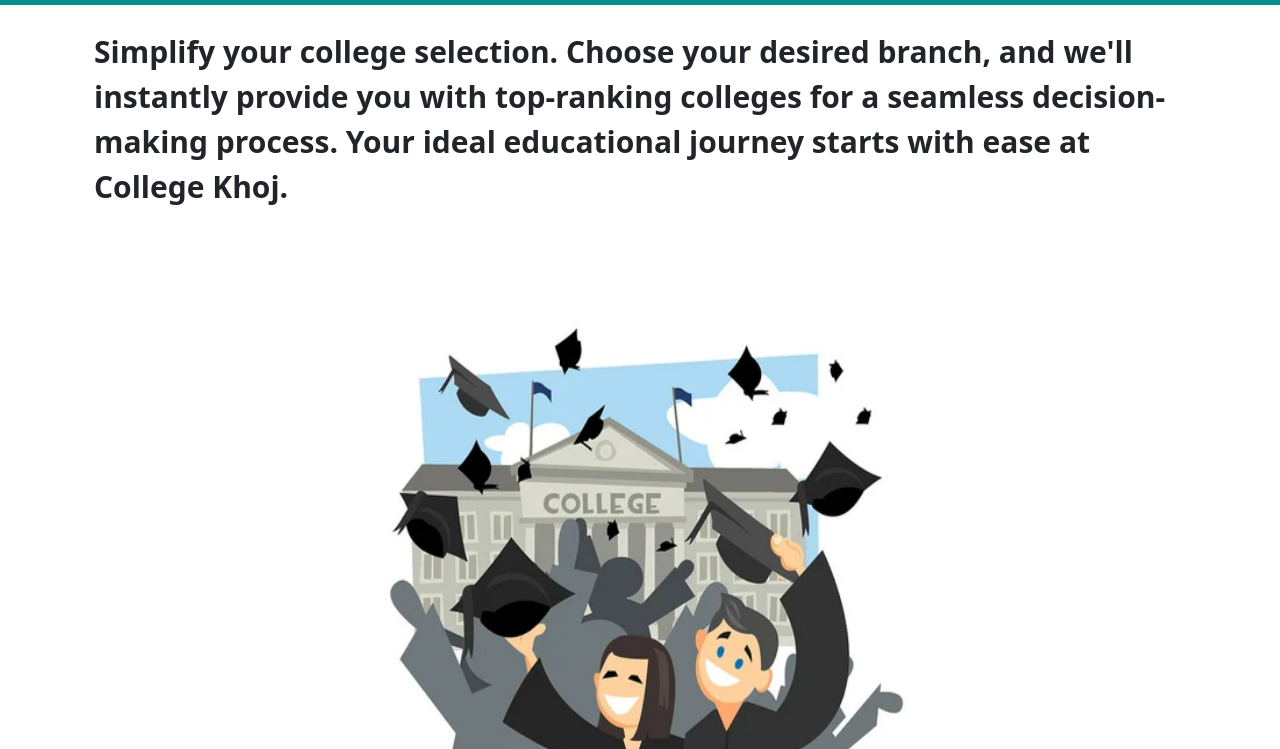
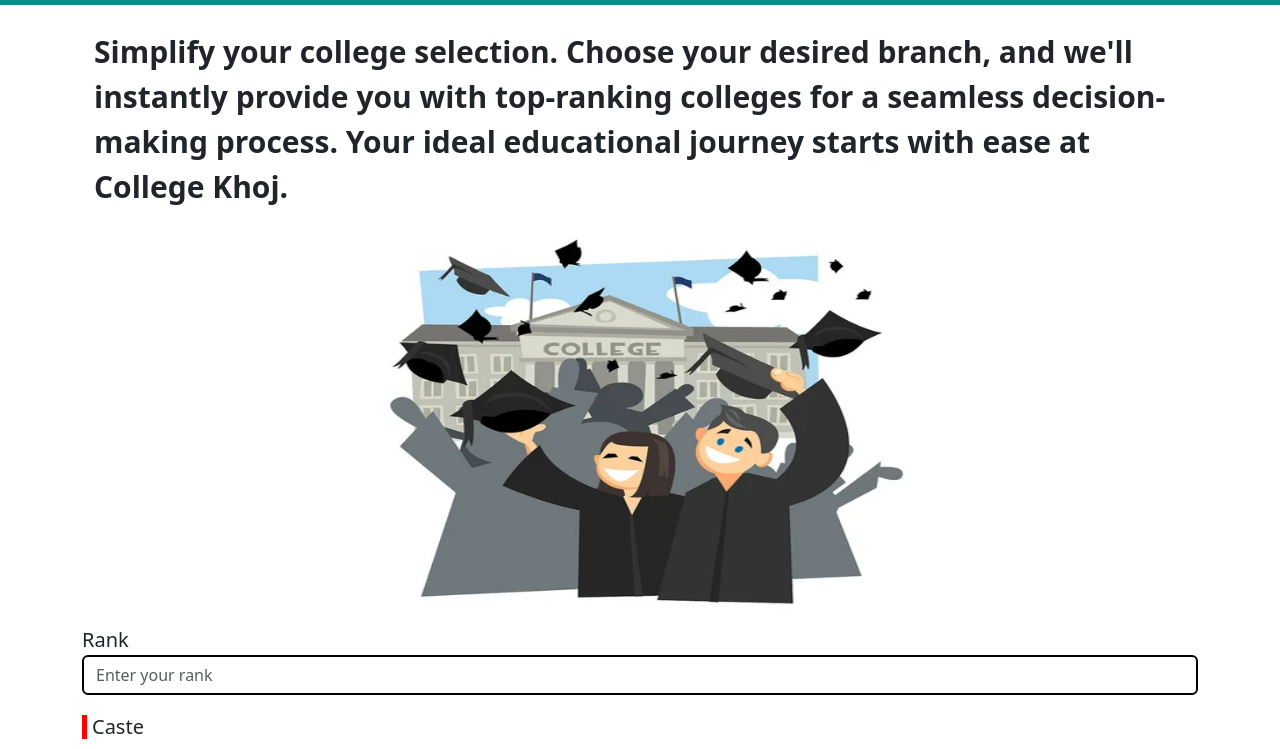
Before and after one commit to devipriya8736/College-Khoj, a plain HTML site: page index.html in a window 1280 px wide. Shown: the part 51-800 px from the top of the page. Drawn offline with nearby package versions, Linux system fonts and the light colour scheme.

Commit message:
Update styles.css

```diff
--- a/styles.css
+++ b/styles.css
@@ -10,7 +10,7 @@
     display: flex;
     justify-content: center;
     align-items: center;
-    height: 100vh;
+    height: 50vh;
 }
 #in1{
     align-content: center;
@@ -21,7 +21,7 @@
 }
 .img-fluid{
     width:50%;
-    height:80%;
+    height:100%;
 }
 #caste,#branch,#dist,#type,#affiliated{
     font-size: clamp(10px,4vw,20px);
```
